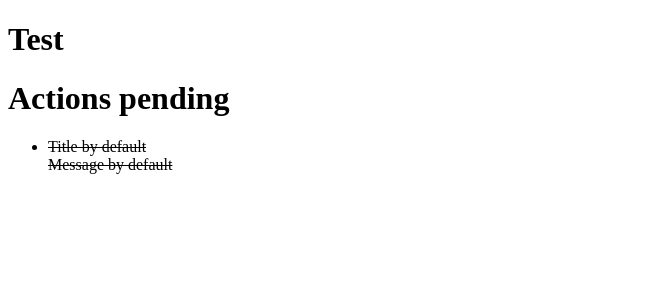
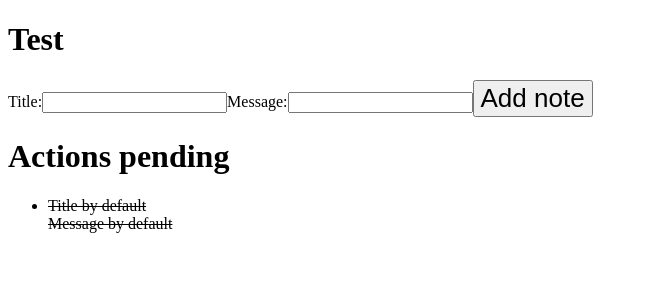
Before and after one commit to lsepu/To-do, a React (Vite) app in the folder to-do-frontend/: page / in a window 1280 px wide. Shown: the top 300 px of the page, without its empty margins (0-648 px from the left). Built offline with nearby package versions, Linux system fonts and the light colour scheme.

Commit message:
ADD: Form values reset functionality

```diff
--- a/to-do-frontend/src/App.jsx
+++ b/to-do-frontend/src/App.jsx
@@ -1,12 +1,14 @@
 import "./App.css";
+import Form from "./components/Form";
 import ListOfToDo from "./components/ListOfToDo";
 import StoreProvider from "./components/StoreProvider";
 
 function App() {
   return (
     <StoreProvider>
-        <h1>Test</h1>
-        <ListOfToDo />
+      <h1>Test</h1>
+      <Form />
+      <ListOfToDo />
     </StoreProvider>
   );
 }
--- a/to-do-frontend/src/components/Form.jsx
+++ b/to-do-frontend/src/components/Form.jsx
@@ -0,0 +1,51 @@
+import React, { useContext, useState, useRef } from "react";
+import { Store } from "./StoreProvider";
+
+const Form = () => {
+
+
+    const formRef = useRef(null);
+
+  const onAdd = (e) => {
+      e.preventDefault();
+
+      if(title && message){
+          dispatch({
+              type: 'add-note',
+              payload: {
+                  title,
+                  message
+              }
+          })
+      }
+
+      formRef.current.reset();
+
+  };
+
+  const {state, dispatch} = useContext(Store);
+
+  const [title, setTitle] = useState('');
+  const [message, setMessage] = useState('');
+
+  const addTitle = (e) =>{
+      setTitle(e.target.value);
+  }
+
+  const addMessage = (e) =>{
+      setMessage(e.target.value);
+}
+
+
+  return (
+    <form ref={formRef}>
+      <label>Title:</label>
+      <input onChange={addTitle} type="text" name="title" />
+      <label>Message:</label>
+      <input onChange={addMessage} type="text" name="message" />
+      <button onClick={onAdd}>Add note</button>
+    </form>
+  );
+};
+
+export default Form;
--- a/to-do-frontend/src/components/Reducer.jsx
+++ b/to-do-frontend/src/components/Reducer.jsx
@@ -1,12 +1,28 @@
-function reducer(state, action){
-    switch(action.type){
-        case 'add-note':
-            return state;
-        case 'remove-note':
-            return state;
-        case 'update-note':
-            return state;
-    }
+function reducer(state, action) {
+  switch (action.type) {
+
+    case "add-note":
+      const newNote = {
+        id: Math.floor(Math.random * 100),
+        message: action.payload.message,
+        title: action.payload.title,
+        done: false,
+      };
+
+      const newListOfNotesAddedOne = [...state.listOfNotes, newNote];
+
+      const newStateAddNote = {
+        ...state,
+        listOfNotes: newListOfNotesAddedOne,
+      };
+
+      return newStateAddNote;
+
+    case "remove-note":
+      return state;
+    case "update-note":
+      return state;
+  }
 }
 
 export default reducer;
```
